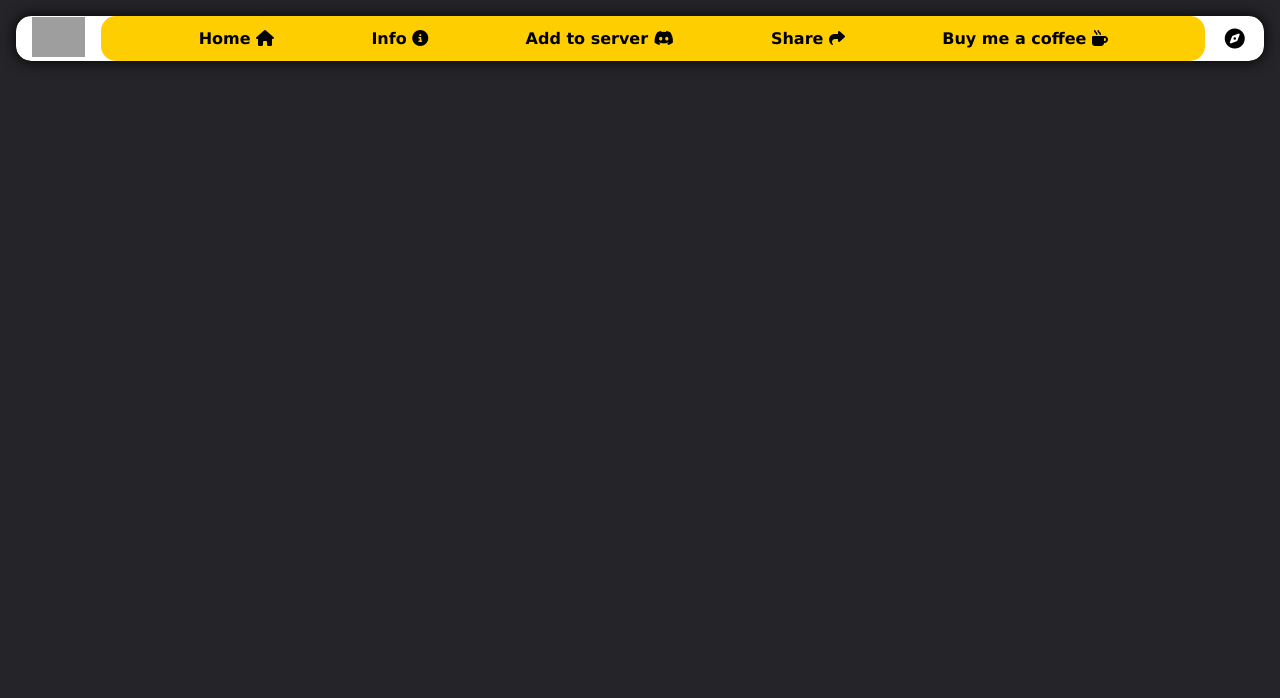
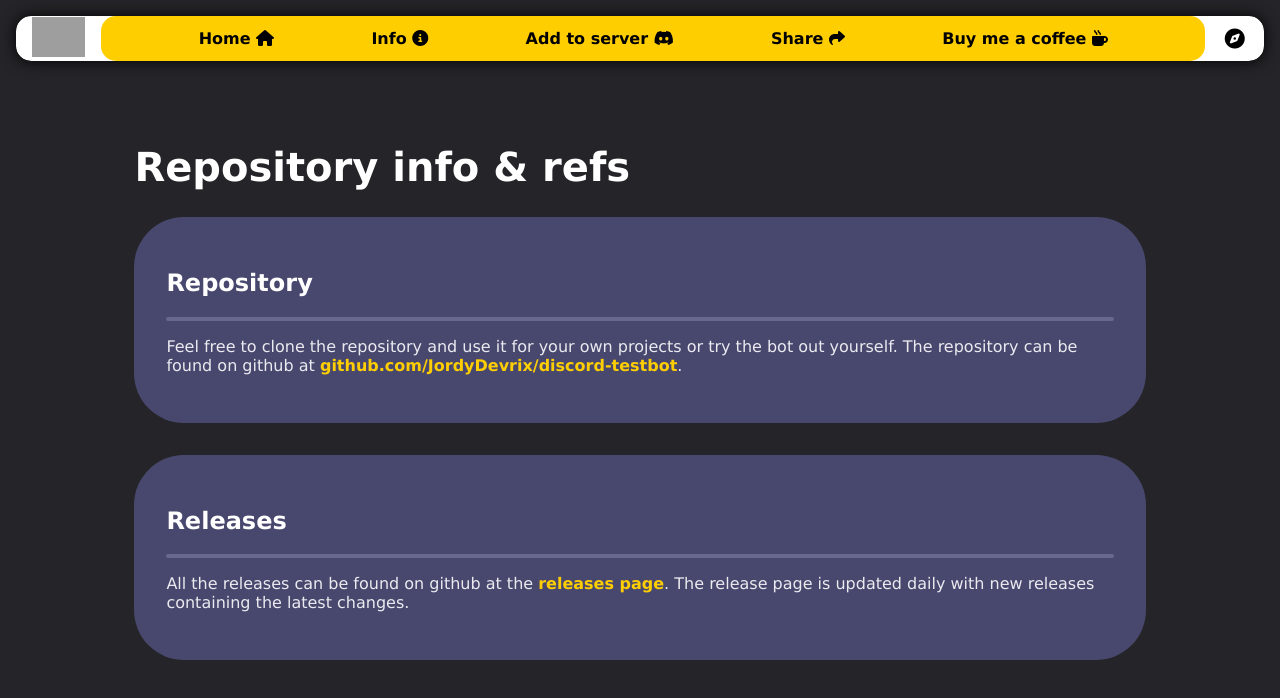
Before and after one commit to JordyDevrix/jumbot-site-src, an Angular app: page /repository in a window 1280 px wide. Before the commit this address led to /. Shown: the top 698 px of the page. Built offline with nearby package versions, Linux system fonts and the light colour scheme; grey boxes are pictures that could not be loaded.

Commit message:
Added repository page

```diff
--- a/src/app/app.component.html
+++ b/src/app/app.component.html
@@ -1,6 +1,6 @@
 <div class="app">
   <app-navigation></app-navigation>
-  <div class="main-container">
+  <div (click)="callChildFunction()" class="main-container">
     <router-outlet></router-outlet>
   </div>
 </div>
--- a/src/app/app.component.ts
+++ b/src/app/app.component.ts
@@ -1,4 +1,4 @@
-import { Component } from '@angular/core';
+import {AfterViewInit, Component, ViewChild} from '@angular/core';
 import { RouterOutlet } from '@angular/router';
 import { NavigationComponent } from './navigation/navigation.component';
 import { HomeComponent } from './home/home.component';
@@ -13,4 +13,9 @@ import { InfoComponent } from './info/info.component';
 })
 export class AppComponent {
   title = 'JUMBOT';
+  @ViewChild(NavigationComponent) navigationComponent!: NavigationComponent;
+
+  callChildFunction() {
+    this.navigationComponent.closeMenu();
+  }
 }
--- a/src/app/app.config.ts
+++ b/src/app/app.config.ts
@@ -1,9 +1,13 @@
-import { ApplicationConfig } from '@angular/core';
+import {ApplicationConfig, importProvidersFrom} from '@angular/core';
 import { provideRouter } from '@angular/router';
 
 import { routes } from './app.routes';
 import { provideClientHydration } from '@angular/platform-browser';
+import { HttpClientModule } from "@angular/common/http";
 
 export const appConfig: ApplicationConfig = {
-  providers: [provideRouter(routes), provideClientHydration()]
+  providers: [
+    provideRouter(routes), provideClientHydration(),
+    importProvidersFrom(HttpClientModule)
+  ]
 };
--- a/src/app/app.routes.ts
+++ b/src/app/app.routes.ts
@@ -1,8 +1,10 @@
 import { Routes } from '@angular/router';
 import { InfoComponent } from "./info/info.component";
 import { HomeComponent } from "./home/home.component";
+import { RepositoryComponent } from "./repository/repository.component";
 
 export const routes: Routes = [
   { path: 'info', component: InfoComponent },
-  { path: '', component: HomeComponent }
+  { path: '', component: HomeComponent },
+  { path: 'repository', component: RepositoryComponent }
 ];
--- a/src/app/navigation/navigation.component.html
+++ b/src/app/navigation/navigation.component.html
@@ -4,7 +4,7 @@
       <div>
         <a href="https://jumbot.dvrx.one">
           <img
-            src="https://upload.wikimedia.org/wikipedia/commons/thumb/8/8d/Jumbo_Logo.svg/2560px-Jumbo_Logo.svg.png"
+            src="https://imgur.com/MtKKTpW.png"
             alt="Jumbo"
           >
         </a>
@@ -39,17 +39,18 @@
       <div class="submenucontent">
         <div>
           <ul>
-            <li><a [routerLinkActive]="['active']" [routerLink]="['']">Home <i class="fa-solid fa-house"></i></a></li>
+            <li><a (click)="closeMenu()" [routerLinkActive]="['active']" [routerLink]="['']">Home <i class="fa-solid fa-house"></i></a></li>
             <li>
               <a
+                (click)="closeMenu()"
                 href="https://discord.com/oauth2/authorize?client_id=1214671466780565575&permissions=8&scope=applications.commands%20bot">
                 Add to server
                 <i class="fa-brands fa-discord"></i>
               </a>
             </li>
-            <li><a [ngStyle]="{'color': urlClickedStyle}"  (click)="copyUrl()">{{ urlText }} <i class="fa-solid fa-share"></i></a></li>
+            <li><a [ngStyle]="{'color': menuUrlClickedStyle}"  (click)="menuCopyUrl()">{{ menuUrlText }} <i class="fa-solid fa-share"></i></a></li>
             <li>
-              <a href="https://buymeacoffee.com/jordydevrix">
+              <a (click)="closeMenu()" href="https://buymeacoffee.com/jordydevrix">
                 Support me!
                 <i class="fa-solid fa-mug-hot"></i>
               </a>
@@ -61,10 +62,10 @@
         </div>
         <div>
           <ul>
-            <li><a href="">Account <i class="fa-solid fa-user"></i></a></li>
-            <li><a href="">Login <i class="fa-solid fa-right-to-bracket"></i></a></li>
-            <li><a href="">Help <i class="fa-solid fa-parachute-box"></i></a></li>
-            <li><a [routerLinkActive]="['active']" [routerLink]="['info']">Info <i class="fa-solid fa-circle-info"></i></a></li>
+            <li><a (click)="closeMenu()" href="">Account <i class="fa-solid fa-user"></i></a></li>
+            <li><a (click)="closeMenu()" href="">Login <i class="fa-solid fa-right-to-bracket"></i></a></li>
+            <li><a (click)="closeMenu()" href="">Help <i class="fa-solid fa-parachute-box"></i></a></li>
+            <li><a (click)="closeMenu()" [routerLinkActive]="['active']" [routerLink]="['info']">Info <i class="fa-solid fa-circle-info"></i></a></li>
           </ul>
         </div>
         <div>
@@ -72,9 +73,9 @@
         </div>
         <div>
           <ul>
-            <li><a href="">Repository <i class="fa-solid fa-code"></i></a></li>
-            <li><a href="">Update log </a><i class="fa-solid fa-list"></i></li>
-            <li><a href="">Command list <i class="fa-solid fa-table-list"></i></a></li>
+            <li><a (click)="closeMenu()" [routerLinkActive]="['active']" [routerLink]="['repository']">Repository <i class="fa-solid fa-code"></i></a></li>
+            <li><a (click)="closeMenu()" href="">Update log </a><i class="fa-solid fa-list"></i></li>
+            <li><a (click)="closeMenu()" href="">Command list <i class="fa-solid fa-table-list"></i></a></li>
           </ul>
         </div>
       </div>
--- a/src/app/navigation/navigation.component.scss
+++ b/src/app/navigation/navigation.component.scss
@@ -26,7 +26,7 @@ nav {
   border-radius: 50px;
   width: 5px;
   height: 100%;
-  margin-left: 1em;
+  margin-left: 5em;
   margin-right: 1em;
 }
 
@@ -186,7 +186,7 @@ a:hover .fa-discord {
   }
 }
 
-@media only screen and (max-width: 600px) {
+@media only screen and (max-width: 730px) {
   .submenucontent {
     display: block;
 
--- a/src/app/navigation/navigation.component.ts
+++ b/src/app/navigation/navigation.component.ts
@@ -1,6 +1,6 @@
 import { Component } from '@angular/core';
-import {NgClass, NgStyle} from "@angular/common";
-import {RouterLink, RouterLinkActive} from "@angular/router";
+import { NgClass, NgStyle } from "@angular/common";
+import { RouterLink, RouterLinkActive } from "@angular/router";
 
 @Component({
   selector: 'app-navigation',
@@ -16,7 +16,10 @@ import {RouterLink, RouterLinkActive} from "@angular/router";
 })
 export class NavigationComponent {
   urlClickedStyle: string = '#000000';
+  menuUrlClickedStyle: string = '#000000';
   urlText: string = 'Share';
+  menuUrlText: string = 'Share';
+
   menuStyle: string = 'none';
 
   constructor() {}
@@ -33,6 +36,16 @@ export class NavigationComponent {
     } , 1000);
   }
 
+  public menuCopyUrl(): void {
+    navigator.clipboard.writeText(this.url).then(r => console.log('Copied URL to clipboard'));
+    this.menuUrlClickedStyle = '#4444DD';
+    this.menuUrlText = 'Copied link!';
+    setTimeout(() => {
+      this.menuUrlClickedStyle = '#000000';
+      this.menuUrlText = 'Share';
+    } , 1000);
+  }
+
   public openMenu(): void {
     if (this.menuStyle === 'block') {
       this.menuStyle = 'none';
@@ -42,4 +55,8 @@ export class NavigationComponent {
   }
 
 
+  public closeMenu(): void {
+    this.menuStyle = 'none';
+  }
+
 }
--- /dev/null
+++ b/src/app/repository/repository.component.html
@@ -0,0 +1,21 @@
+<div>
+  <div>
+    <h1>Repository info & refs</h1>
+    <div class="container">
+      <h2>Repository</h2>
+      <hr>
+      <p>
+        Feel free to clone the repository and use it for your own projects or try the bot out yourself.
+        The repository can be found on github at <a href="https://github.com/JordyDevrix/discord-testbot">github.com/JordyDevrix/discord-testbot</a>.
+      </p>
+    </div>
+    <div class="container">
+      <h2>Releases</h2>
+      <hr>
+      <p>
+        All the releases can be found on github at the <a href="https://github.com/JordyDevrix/discord-testbot/releases">releases page</a>.
+        The release page is updated daily with new releases containing the latest changes.
+      </p>
+    </div>
+  </div>
+</div>
--- /dev/null
+++ b/src/app/repository/repository.component.scss
@@ -0,0 +1,30 @@
+h1, h2, h3, h4, h5 {
+  color: #FFFFFF;
+}
+
+p {
+  color: #EAEAEF;
+}
+
+a {
+  color: #FFCE00;
+  text-decoration: none;
+  font-weight: bold;
+  cursor: pointer;
+}
+
+a:hover {
+  color: #DDAE00;
+}
+
+.container {
+  margin-bottom: 2em;
+  padding: 2em;
+  background-color: #48486F;
+  border-radius: 50px;
+}
+
+hr {
+  border: 2px solid #68688F;
+  border-radius: 5px;
+}
```
Also changed, not shown: src/app/repository/repository.component.ts (added, +11 -0 lines), src/app/services/release.service.ts (added, +17 -0 lines), src/assets/images/JUMBOT_LOGO_FITTED.png (added), 1 other file (tests, documents, lock files or other folders).
